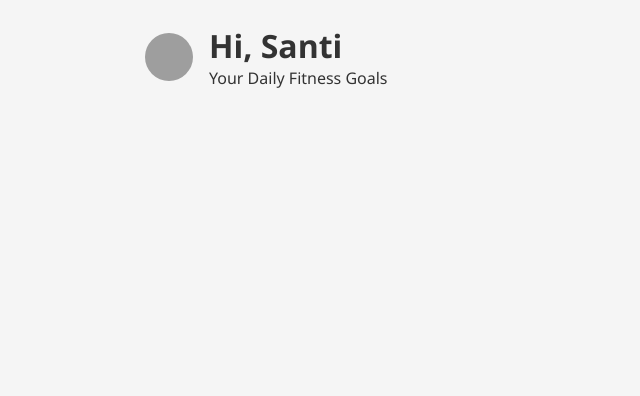
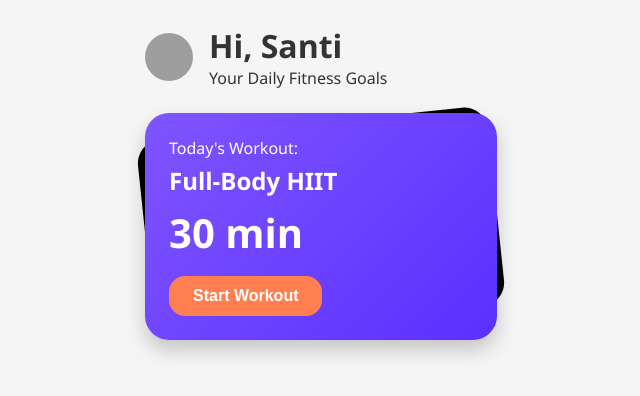
Before and after one commit to santinaranjo/runmate, a plain HTML site: page index.html in a window 1280 px wide. Shown: the whole page, without its empty margins (319-959 px from the left). Drawn offline with Linux system fonts and the light colour scheme; grey boxes are pictures that could not be loaded.

Commit message:
Añadido section Workout principal
Se ha añadido la sección principal, con el HTML, el contenido y los estilos CSS

```diff
--- a/index.html
+++ b/index.html
@@ -18,5 +18,14 @@
         <p>Your Daily Fitness Goals</p>
       </div>
     </header>
+    <section class="workout-wrapper">
+      <div class="workout-background"></div>
+      <div class="workout-card angled">
+        <p class="workout-title">Today's Workout:</p>
+        <h2>Full-Body HIIT</h2>
+        <div class="timer">30 <span>min</span></div>
+        <button class="start-button">Start Workout</button>
+      </div>
+    </section>
   </main>
 </html>
--- a/styles.css
+++ b/styles.css
@@ -31,3 +31,57 @@ body {
   border-radius: 50%;
   object-fit: cover;
 }
+
+/* Seccion workout */
+.workout-wrapper {
+  position: relative;
+  height: 200px;
+  margin-bottom: 1.5rem;
+}
+
+/* Fondo negro inclinado */
+.workout-background {
+  position: absolute;
+  top: 10px;
+  left: 0;
+  right: 0;
+  height: 100%;
+  width: 100%;
+  background-color: #000;
+  transform: rotate(-6deg);
+  border-radius: 1.5rem;
+  z-index: 1;
+}
+
+/* Tarjeta principal */
+.workout-card.angled {
+  position: relative;
+  background: linear-gradient(135deg, #7f55ff, #5b2fff);
+  color: #fff;
+  padding: 1.5rem;
+  border-radius: 1.5rem;
+  z-index: 2;
+  box-shadow: 0 10px 20px rgba(0, 0, 0, 0.2);
+}
+
+.workout-card h2 {
+  margin: 0.3rem 0;
+}
+
+.timer {
+  font-size: 2.5rem;
+  font-weight: bold;
+  margin: 0.5rem 0;
+}
+
+.start-button {
+  background: #ff7f50;
+  color: white;
+  border: none;
+  padding: 0.7rem 1.5rem;
+  border-radius: 1rem;
+  font-weight: bold;
+  cursor: pointer;
+  margin-top: 0.5rem;
+  font-size: 1rem;
+}
```
